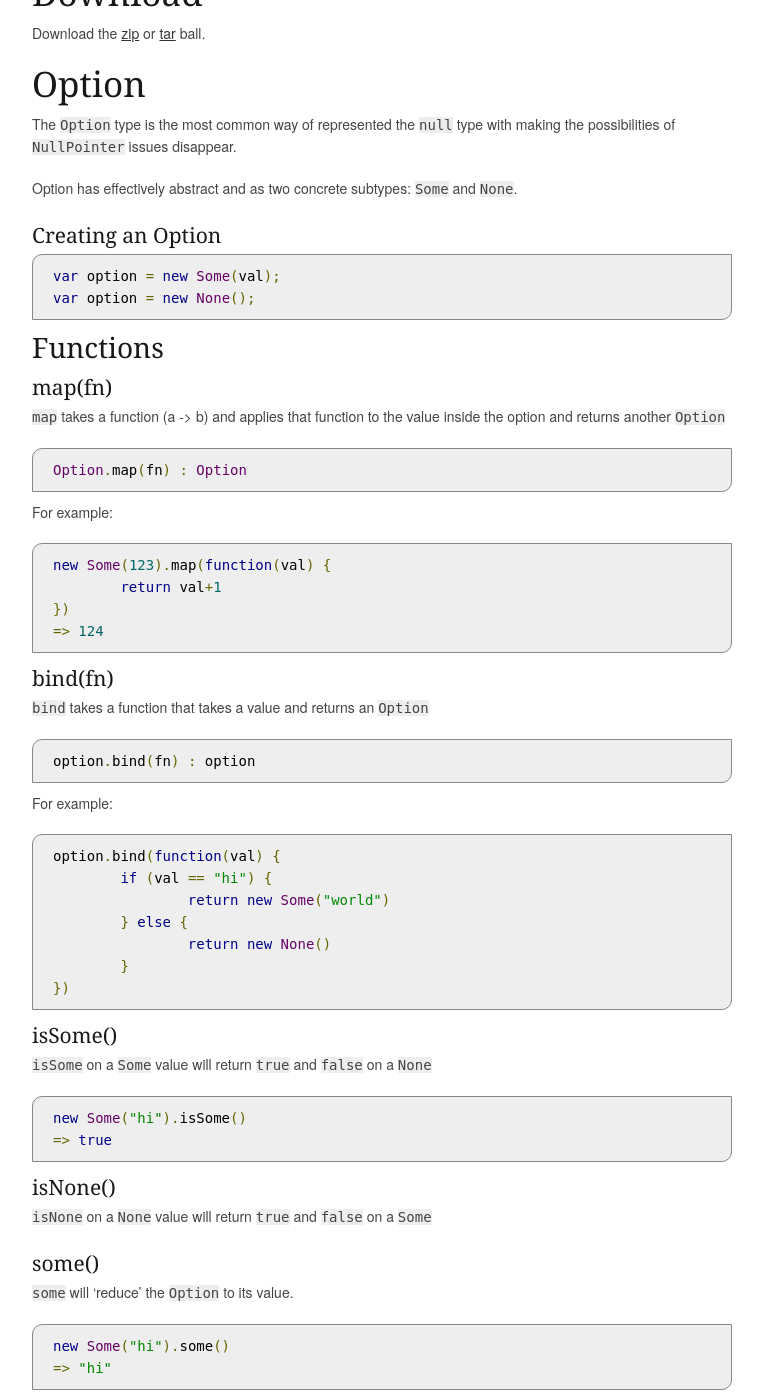
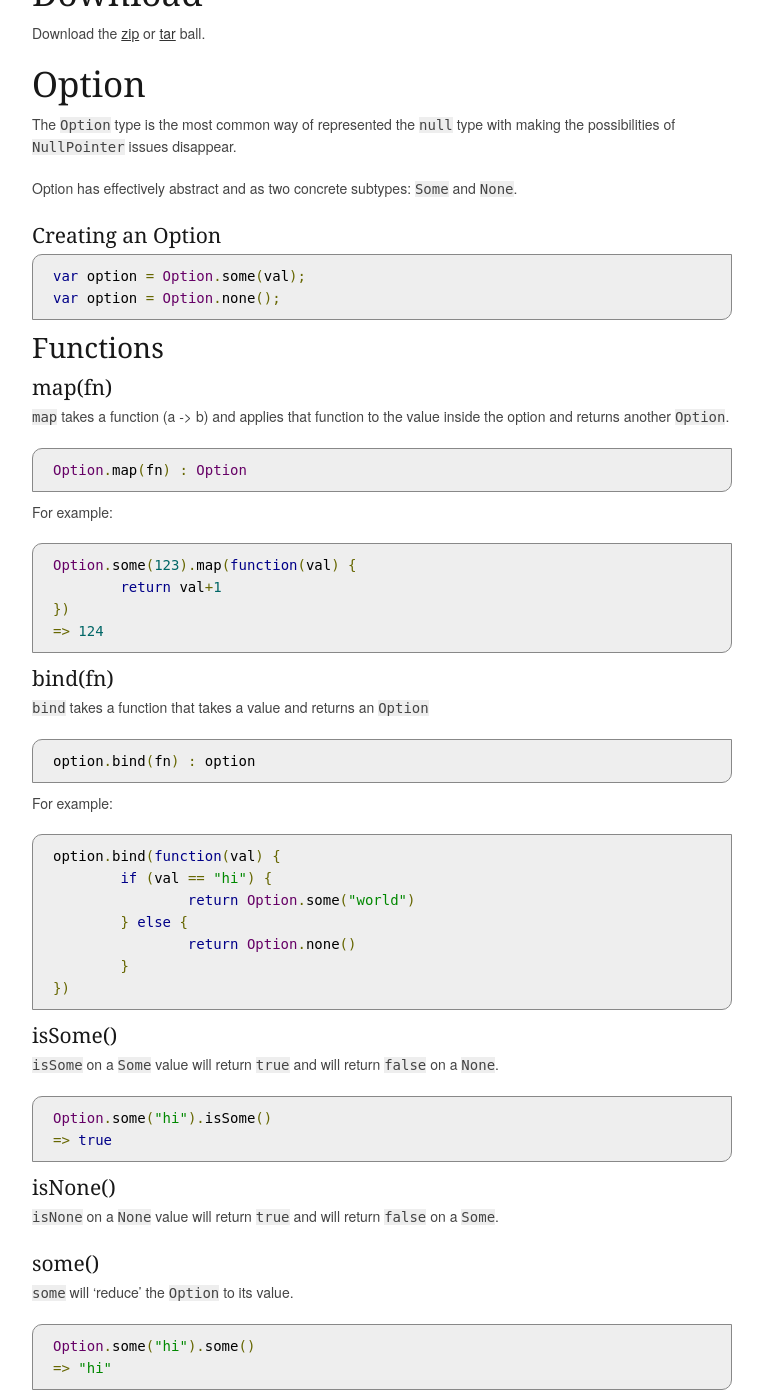
Before and after one commit to monet/monet.js, a Jekyll site: the page built from index.md, in a window 1280 px wide and 1400 px high, scrolled down 459 px. Shown: the whole window, without its empty margins (138-901 px from the left). Built offline with Jekyll 4.4.1, drawn with Linux system fonts in a browser that asks for light colours; nearby versions of some CDN libraries.

Commit message:
Doco reflects new library scoping

```diff
--- a/index.md
+++ b/index.md
@@ -30,18 +30,18 @@ Option has effectively abstract and as two concrete subtypes: `Some` and `None`.
 
 #### Creating an Option
 
-	var option = new Some(val);
-	var option = new None();
+	var option = Option.some(val);
+	var option = Option.none();
 
 ### Functions
 #### map(fn)
-`map` takes a function (a -> b) and applies that function to the value inside the option and returns another `Option`
+`map` takes a function (a -> b) and applies that function to the value inside the option and returns another `Option`.
 
 	Option.map(fn) : Option
 
 For example:
 
-	new Some(123).map(function(val) {
+	Option.some(123).map(function(val) {
 		return val+1
 	})
 	=> 124
@@ -55,27 +55,27 @@ For example:
 
 	option.bind(function(val) {
 		if (val == "hi") {
-			return new Some("world")
+			return Option.some("world")
 		} else {
-			return new None()
+			return Option.none()
 		}
 	})
 
 
 #### isSome()
-`isSome` on a `Some` value will return `true` and `false` on a `None`
+`isSome` on a `Some` value will return `true` and will return `false` on a `None`.
 
-	new Some("hi").isSome()
+	Option.some("hi").isSome()
 	=> true
 
 
 #### isNone()
-`isNone` on a `None` value will return `true` and `false` on a `Some`
+`isNone` on a `None` value will return `true` and will return `false` on a `Some`.
 
 ####some()
 `some` will 'reduce' the `Option` to its value.
 
-	new Some("hi").some()
+	Option.some("hi").some()
 	=> "hi"
 
 
```
Also changed, not shown: 1 other file.
